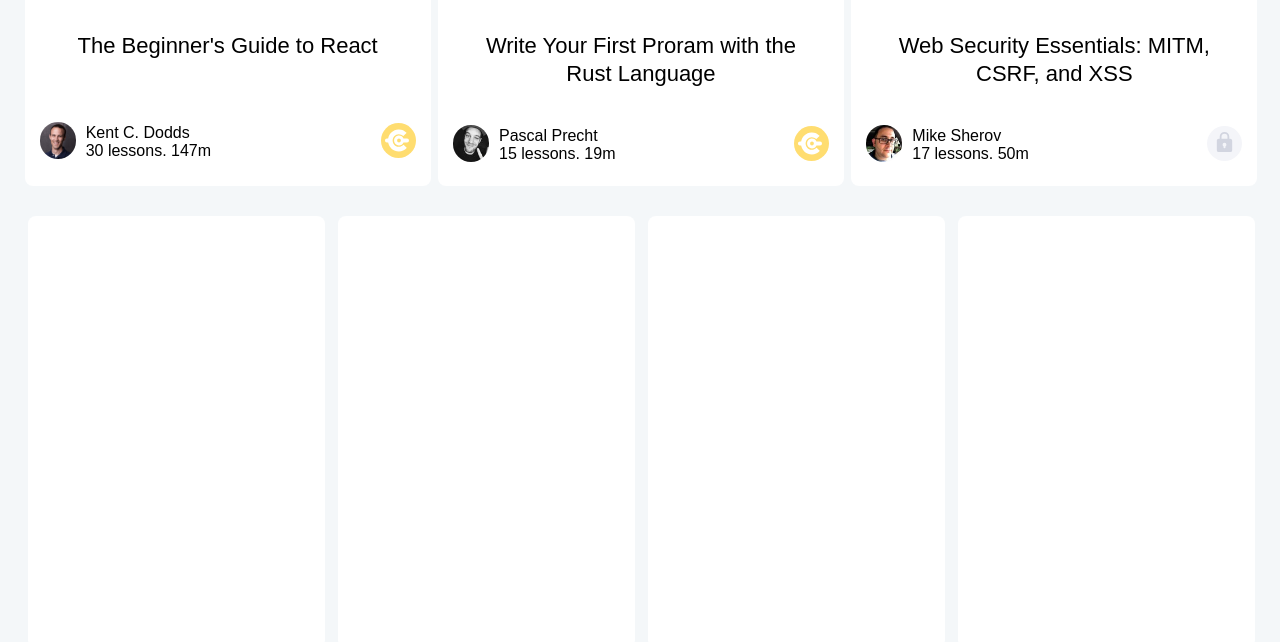
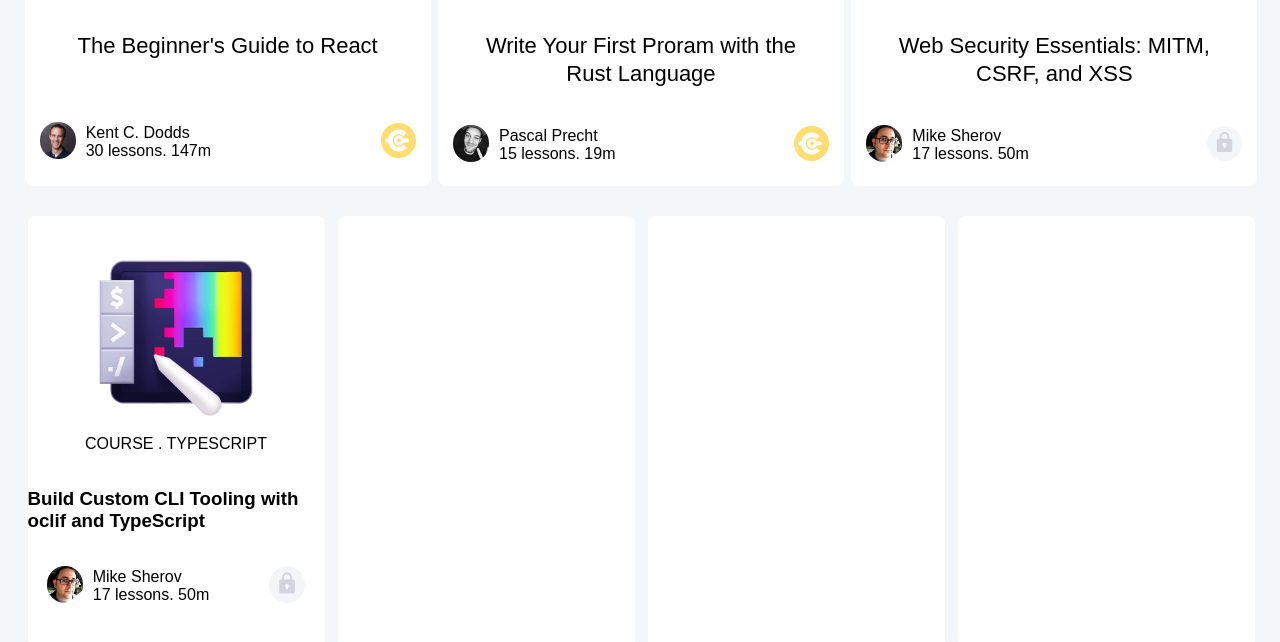
Before and after one commit to ahs1n/https-egghead.io_Mockup, a plain HTML site: page index.html in a window 1280 px wide. Shown: the part 1251-1893 px from the top of the page. Drawn offline with Linux system fonts and the light colour scheme.

Commit message:
working on card 2

```diff
--- a/index.html
+++ b/index.html
@@ -132,6 +132,27 @@
                 </div>
 
                 <div class="card2_layout">
+                    <img src="CustomCLIs.png" alt="CustomCLIs">
+                    <p>COURSE . TYPESCRIPT</p>
+                    <h3>Build Custom CLI Tooling with oclif and TypeScript</h3>
+
+                    <div class="card2_layout_material">
+                        <div class="course2_teacher">
+                            <div class="card2_layout_teacher">
+                                <img src="A2F27AFF-EA20-4DC9-827E-1D5A676BD50B.jpeg"
+                                alt="A2F27AFF-EA20-4DC9-827E-1D5A676BD50B">
+                            </div>
+                            <div class="card2_layout_lesson">
+                                <p>Mike Sherov</p>
+                                <p>17 lessons. 50m</p>
+                            </div>
+
+                        </div>
+                        <div class="card2_icon">
+                            <img src="card2 lock.svg" alt="card2 lock">
+                        </div>
+                    </div>
+
                 </div>
                 <div class="card2_layout">
                 </div>
--- a/style.css
+++ b/style.css
@@ -313,7 +313,57 @@ section
     background-color: #ffffff;
     border-radius: 8px;
     margin-top: 30px;
+    display: flex;
+    justify-content: center;
+    align-items: center;
+    flex-direction: column;
 }
+.card2_layout img
+{
+    height: 162px;
+    width: 161px;
+}
+.card2_layout_material
+{
+    display: flex;
+    justify-content: space-between;
+    padding-top: 15px;
+    align-items: center;
+    /* border: solid 1px black; */
+}
+.course2_teacher
+{
+    display: flex;
+    align-items: center;
+    /* border: black solid 1px; */
+    padding-left: 15px;
+}
+.course2_teacher img
+{
+    height: 37px;
+    width: 36px;
+    border-radius: 50px;
+    /* border: black solid 1px; */
+}
+
+.card2_layout_lesson p
+{
+    margin-block-start:0em;
+    margin-block-end:0em;
+    padding-left: 10px;
+}
+.card2_icon img
+{
+    padding-right: 15px;
+    padding-left: 60px;
+    height: 37px;
+    width: 36px;
+    /* border: black 1px solid; */
+
+}
+
+
+
 .card3_layout
 {
     height: 107px;
```
Also changed, not shown: card2 lock.svg (added).
